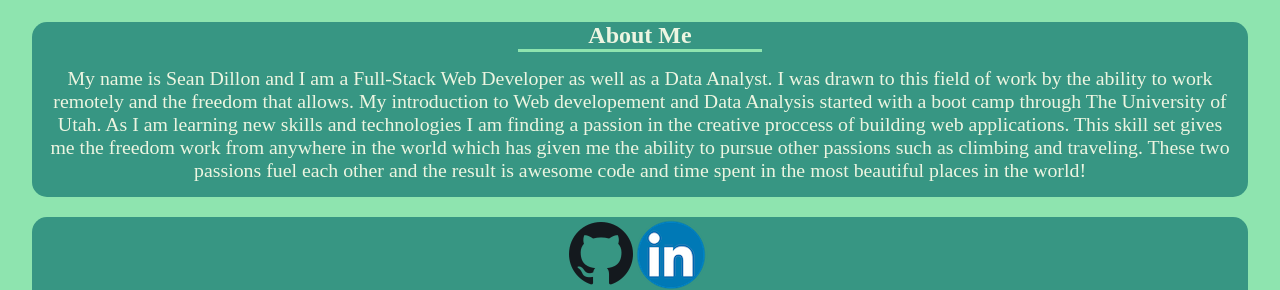
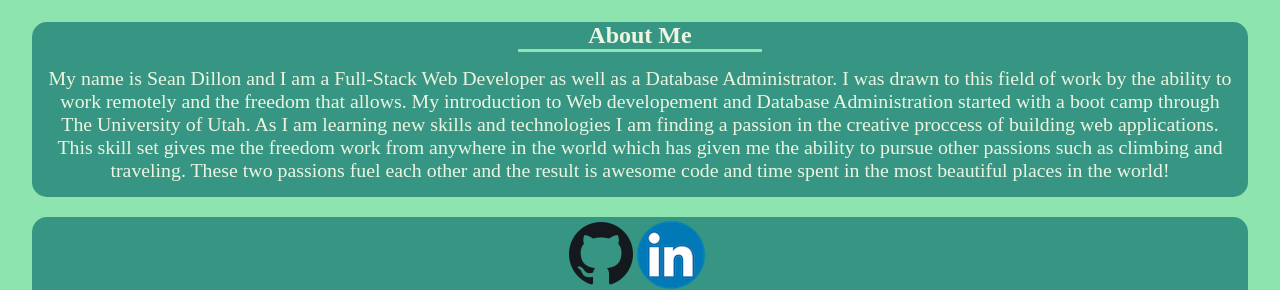
Before and after one commit to Sdillon215/Portfolio, a React (Create React App) app: page / in a window 1280 px wide. Shown: the part 402-692 px from the top of the page. Built offline with nearby package versions, Linux system fonts and the light colour scheme.

Commit message:
about edit

```diff
--- a/src/pages/About.js
+++ b/src/pages/About.js
@@ -28,9 +28,9 @@ const About = () => {
                     About Me
                 </h2>
                 <p>
-                    My name is Sean Dillon and I am a Full-Stack Web Developer as well as a Data Analyst.
+                    My name is Sean Dillon and I am a Full-Stack Web Developer as well as a Database Administrator.
                     I was drawn to this field of work by the ability to work remotely and the freedom that allows.
-                    My introduction to Web developement and Data Analysis started with a boot camp through The University of
+                    My introduction to Web developement and Database Administration started with a boot camp through The University of
                     Utah.
                     As I am learning new skills and technologies I am finding a passion in the creative proccess of building web
                     applications.
```
